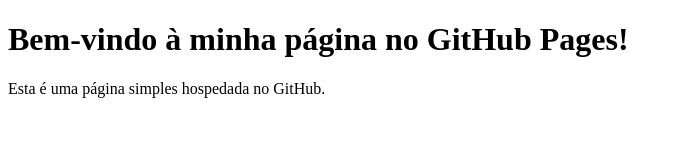
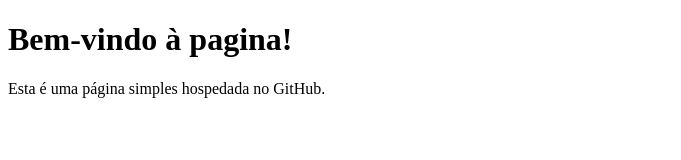
Before and after one commit to rafaelpaleonto/modelo, a plain HTML site: page index.html in a window 1280 px wide. Shown: the whole page, without its empty margins (0-681 px from the left). Drawn offline with Linux system fonts and the light colour scheme.

Commit message:
Update index.html

```diff
--- a/index.html
+++ b/index.html
@@ -3,10 +3,10 @@
 <head>
     <meta charset="UTF-8">
     <meta name="viewport" content="width=device-width, initial-scale=1.0">
-    <title>Minha Página no GitHub</title>
+    <title>Laboratório de geogologia - página em construção</title>
 </head>
 <body>
-    <h1>Bem-vindo à minha página no GitHub Pages!</h1>
+    <h1>Bem-vindo à pagina!</h1>
     <p>Esta é uma página simples hospedada no GitHub.</p>
 </body>
 </html>
```
